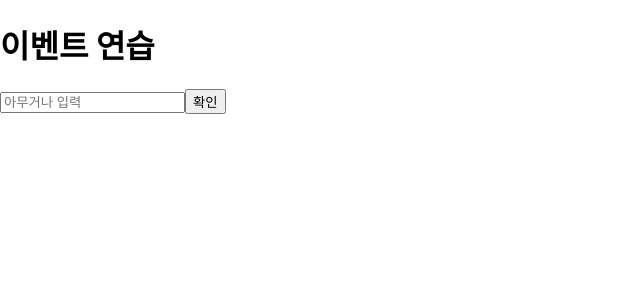
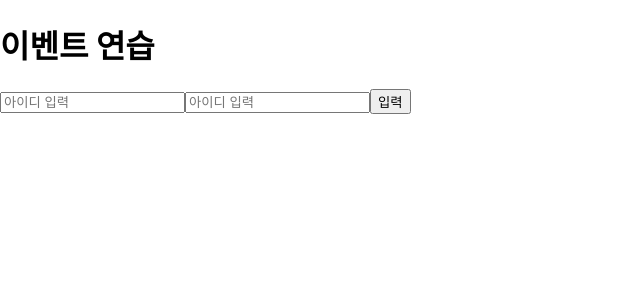
Before and after one commit to ww8007/Learn-React-with-Velopert-Book, a React (Create React App) app in the folder study-react/: page / in a window 1280 px wide. Shown: the top 300 px of the page, without its empty margins (0-640 px from the left). Built offline with nearby package versions, Linux system fonts and the light colour scheme.

Commit message:
Use Event with Function

```diff
--- a/study-react/src/App.js
+++ b/study-react/src/App.js
@@ -1,8 +1,8 @@
 import './App.css';
-import EventPractice from './EventPractice';
+import EventPractice_Function from './EventPractice_Function';
 
 function App() {
-  return <EventPractice></EventPractice>;
+  return <EventPractice_Function></EventPractice_Function>;
 }
 
 export default App;
```
